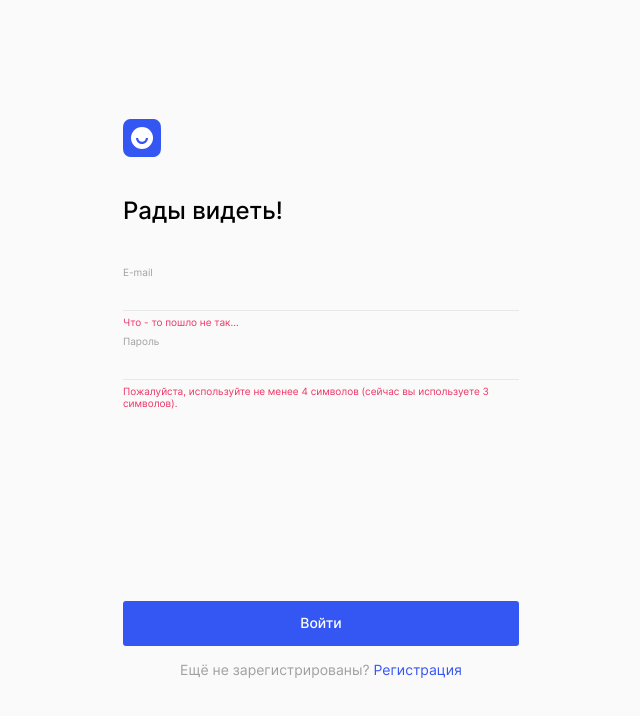
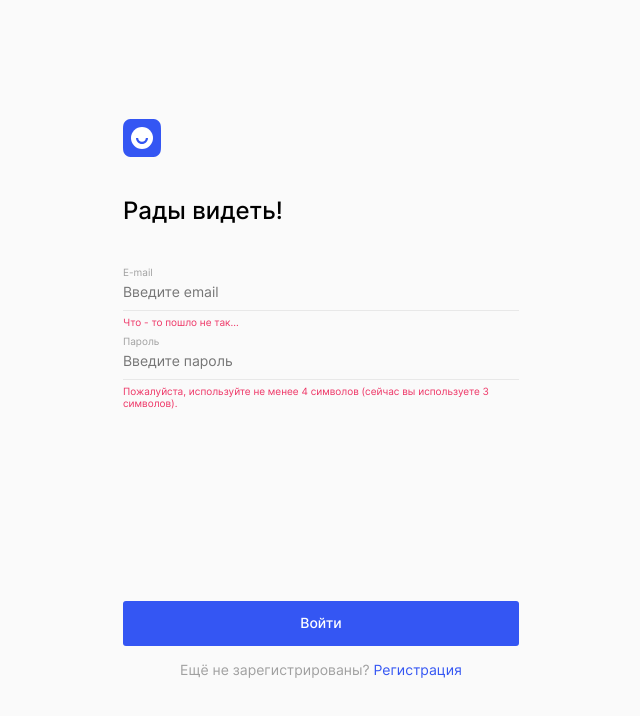
Before and after one commit to forgohill/movies-explorer-frontend, a React (Create React App) app: page /signin in a window 1280 px wide. Shown: the top 716 px of the page, without its empty margins (319-959 px from the left). Built offline with nearby package versions, Linux system fonts and the light colour scheme.

Commit message:
🐞стандартная валидацию =>Profile, Login, Register

```diff
--- a/src/components/AuthForm/AuthForm.jsx
+++ b/src/components/AuthForm/AuthForm.jsx
@@ -11,15 +11,17 @@ const AuthForm = ({ title,
   endpoint,
   onClickLogin,
   ...props }) => {
-  console.log(props);
+  // console.log(props);
 
   return (
     <>
       <h1 className='auth__title'>{title}</h1>
-      <form className='auth__form'>
+      <form className='auth__form'
+        onSubmit={onClickLogin}
+      >
         {props.children}
         <button
-          onClick={onClickLogin}
+          // onClick={onClickLogin}
           type='submit'
           className='auth__btn'>{buttonText}</button>
       </form>
--- a/src/components/AuthInput/AuthInput.jsx
+++ b/src/components/AuthInput/AuthInput.jsx
@@ -2,22 +2,28 @@ import React from 'react';
 import './AuthInput.css';
 
 const AuthInput = ({
+  inputType,
   labelName,
-  inptValue,
+  inputValue,
   idInput,
   nameInput,
   placeholderInput,
-  erorrMessage
+  erorrMessage,
+  onChange,
 }) => {
   return (
     <label
       className='input-auth'
       htmlFor={idInput}>{labelName}
       <input
+        type={inputType}
         placeholder={placeholderInput}
         name={nameInput}
         className='input-auth__input' id={idInput}
-        type='text'
+        onChange={onChange}
+        value={inputValue}
+        // type='text'
+        required
       />
       <span
         className={`input-auth__error input-auth__error_${idInput}`}>{erorrMessage}</span>
--- a/src/components/Login/Login.jsx
+++ b/src/components/Login/Login.jsx
@@ -1,4 +1,4 @@
-import React from 'react';
+import React, { useState } from 'react';
 import { Link, useLocation } from 'react-router-dom';
 import { AuthorizedContext } from '../../contexts/AuthorizedContext';
 
@@ -9,10 +9,23 @@ const Login = ({
   onAuth,
 }) => {
   const Authorized = React.useContext(AuthorizedContext);
-  console.log(Authorized);
+  // console.log(Authorized);
   const { pathname } = useLocation();
 
+  const [formValue, setFormValue] = useState({
+    authEmail: '',
+    authPwd: '',
+  });
+
+  const handleChange = (e) => {
+    const { name, value } = e.target;
+
+    setFormValue({ ...formValue, [name]: value });
+  }
+  console.log(formValue);
+
   const handleClick = (e) => {
+    console.log(e);
     e.preventDefault();
     onAuth();
   }
@@ -29,19 +42,28 @@ const Login = ({
       >
 
         <AuthInput
+          inputValue={formValue.authEmail}
+          inputType={'email'}
           labelName={'E-mail'}
+          placeholderInput={'Введите email'}
+
           inptValue={'pochta@yandex.ru|'}
           idInput={'email'}
           nameInput={'authEmail'}
           erorrMessage={'Что - то пошло не так...'}
+          onChange={handleChange}
         />
 
         <AuthInput
+          inputValue={formValue.authPwd}
+          inputType={'password'}
           labelName={'Пароль'}
-          inptValue={'••••••••••••••'}
+          placeholderInput={'Введите пароль'}
+          // inptValue={'••••••••••••••'}
           idInput={'pwd'}
-          nameInput={'authEmail'}
+          nameInput={'authPwd'}
           erorrMessage={'Пожалуйста, используйте не менее 4 символов (сейчас вы используете 3 символов).'}
+          onChange={handleChange}
         />
       </AuthForm >
     </main >
--- a/src/components/Profile/Profile.jsx
+++ b/src/components/Profile/Profile.jsx
@@ -20,7 +20,9 @@ const Profile = ({ onAuth }) => {
       <div className="profile__container">
         <h1 className="profile__title">Привет, Виталий!</h1>
         {/* <form className={`profile__form ${isVisible === false ? 'profile__form_show' : ''}`}> */}
-        <form className='profile__form'>
+        <form className='profile__form'
+          onSubmit={handleRedact}
+        >
           <label
             htmlFor="email"
             className='profile__label'>
@@ -31,7 +33,8 @@ const Profile = ({ onAuth }) => {
               disabled={isVisible}
               type="text"
               id='email'
-              className='profile__input' />
+              className='profile__input'
+              required />
             <span
               className='profile__error'>
               Пожалуйста, используйте не менее 4 символов (сейчас вы используете 3 символов).
@@ -48,9 +51,10 @@ const Profile = ({ onAuth }) => {
               disabled={isVisible}
               // value={'pochta@yandex.ru'}
               placeholder='Введите e-mail'
-              type="text"
+              type="email"
               id='name'
-              className='profile__input' />
+              className='profile__input'
+              required />
             <span
               className='profile__error'>
               Пожалуйста, используйте не менее 4 символов (сейчас вы используете 3 символов).
@@ -62,7 +66,7 @@ const Profile = ({ onAuth }) => {
           </span>
           <button
             // disabled
-            onClick={handleRedact}
+            // onClick={handleRedact}
             className={`profile__btn-save  ${isVisible === false ? 'profile__btn-save_show' : ''} `}
           >Сохранить</button>
         </form>
--- a/src/components/Register/Register.jsx
+++ b/src/components/Register/Register.jsx
@@ -20,28 +20,32 @@ const Register = () => {
 
       >
         <AuthInput
-
+          inputType={'text'}
           labelName={'Имя'}
           inptValue={'Виталий'}
           idInput={'name'}
           nameInput={'authName'}
-          placeholderInput={''}
+          placeholderInput={'Введите имя'}
           erorrMessage={'Что - то пошло не так...'}
         />
 
         <AuthInput
+          inputType={'email'}
           labelName={'E-mail'}
           inptValue={'pochta@yandex.ru|'}
           idInput={'email'}
           nameInput={'authEmail'}
+          placeholderInput={'Введите email'}
           erorrMessage={'Что - то пошло не так...'}
         />
 
         <AuthInput
+          inputType={'password'}
           labelName={'Пароль'}
           inptValue={'••••••••••••••'}
           idInput={'pwd'}
           nameInput={'authEmail'}
+          placeholderInput={'Введите пароль'}
           erorrMessage={'Пожалуйста, используйте не менее 4 символов (сейчас вы используете 3 символов).'}
         />
       </AuthForm >
```
